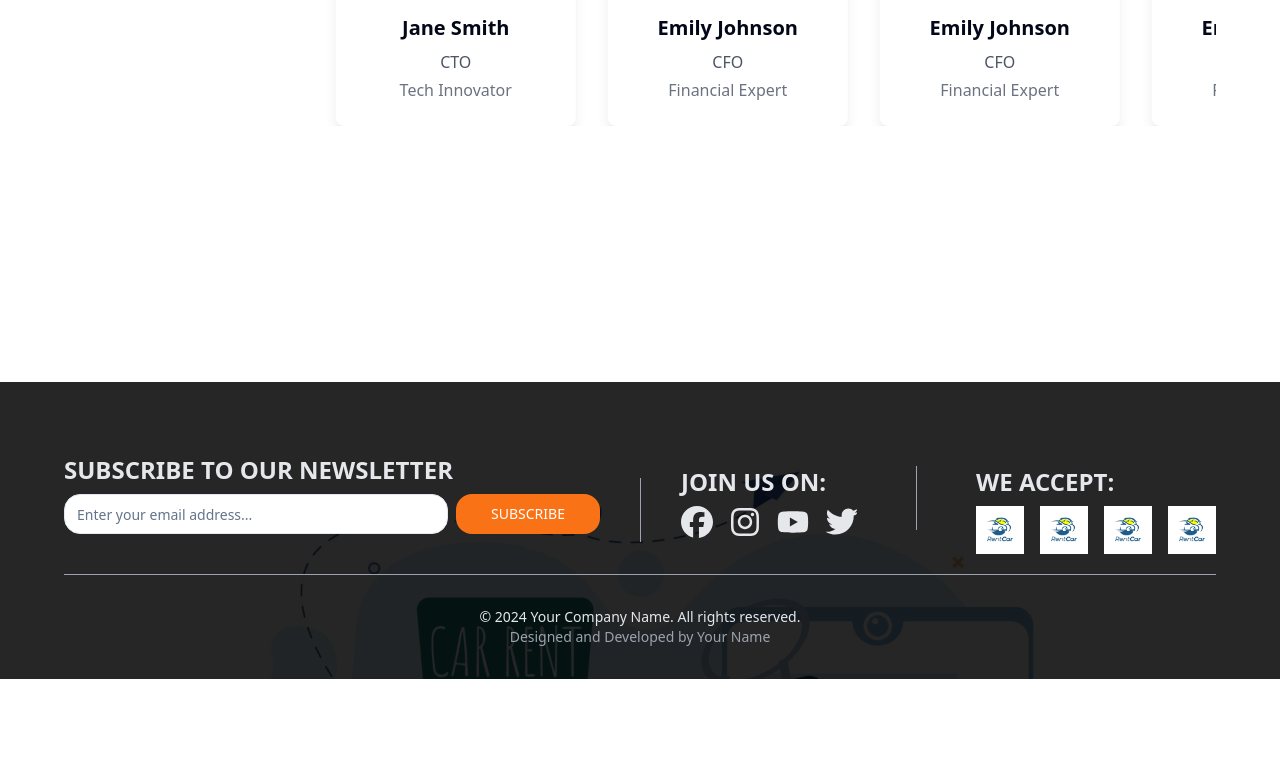
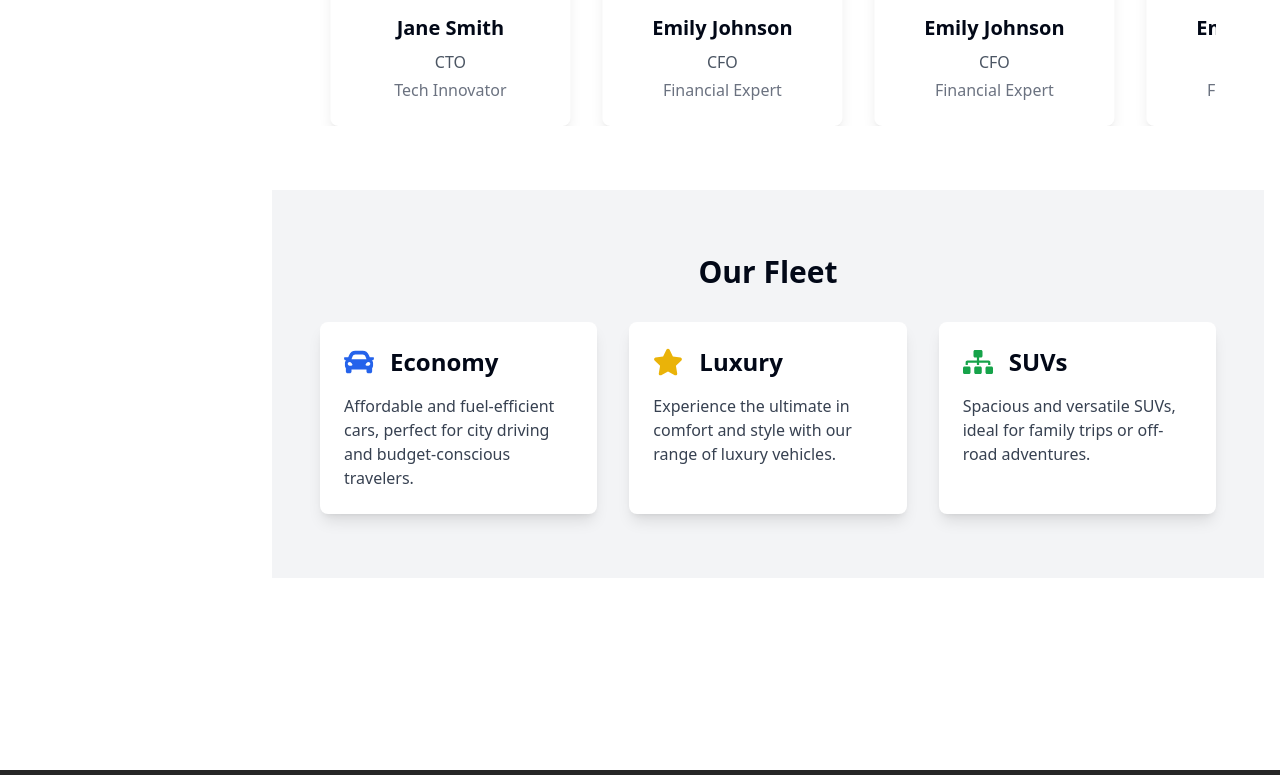
Before and after one commit to mahfuzctg/car-rental-frontend, a React (Vite) app: page /about in a window 1280 px wide. Shown: the part 1182-1957 px from the top of the page. Before the commit the page ends 1861 px from the top, so only its background shows below. Built offline with nearby package versions, Linux system fonts and the light colour scheme.

Commit message:
added out fleet

```diff
--- a/index.html
+++ b/index.html
@@ -2,7 +2,7 @@
 <html lang="en">
   <head>
     <meta charset="UTF-8" />
-    <link rel="icon" type="image/png" href="//src/assets/Logo/logo-1.jpg" />
+    <link rel="icon" type="image/png" href="./src//assets//Logo//logo-1.jpg" />
     <meta name="viewport" content="width=device-width, initial-scale=1.0" />
     <title>Car Rental</title>
   </head>
--- a/src/pages/AboutPage.tsx
+++ b/src/pages/AboutPage.tsx
@@ -1,5 +1,12 @@
 import React from "react";
-import { FaBullseye, FaCalendarAlt, FaEye } from "react-icons/fa";
+import {
+  FaBullseye,
+  FaCalendarAlt,
+  FaCar,
+  FaEye,
+  FaSitemap,
+  FaStar,
+} from "react-icons/fa";
 import "../Customs/style.css"; // Make sure this path is correct
 
 // Define your team members here
@@ -38,6 +45,28 @@ const teamMembers = [
     image:
       "https://i.postimg.cc/D0zQ5PtR/pngtree-user-profile-avatar-png-image-13369989.png",
     ranking: "Financial Expert",
+  },
+];
+// Our Fleet data
+
+const fleetData = [
+  {
+    type: "Economy",
+    description:
+      "Affordable and fuel-efficient cars, perfect for city driving and budget-conscious travelers.",
+    icon: <FaCar className="text-blue-600 text-3xl" />,
+  },
+  {
+    type: "Luxury",
+    description:
+      "Experience the ultimate in comfort and style with our range of luxury vehicles.",
+    icon: <FaStar className="text-yellow-500 text-3xl" />,
+  },
+  {
+    type: "SUVs",
+    description:
+      "Spacious and versatile SUVs, ideal for family trips or off-road adventures.",
+    icon: <FaSitemap className="text-green-600 text-3xl" />,
   },
 ];
 
@@ -137,6 +166,26 @@ const AboutUsSection: React.FC = () => {
           </div>
         </div>
       </section>
+      {/* Our Fleet Section */}
+      <section className="py-16 px-4 bg-gray-100">
+        <div className="container mx-auto">
+          <h2 className="text-3xl font-bold text-center mb-8">Our Fleet</h2>
+          <div className="flex flex-col md:flex-row md:space-x-8">
+            {fleetData.map((fleet) => (
+              <div
+                key={fleet.type}
+                className="flex-1 bg-white p-6 rounded-lg shadow-lg mb-6 md:mb-0"
+              >
+                <div className="flex items-center mb-4">
+                  {fleet.icon}
+                  <h3 className="text-2xl font-semibold ml-4">{fleet.type}</h3>
+                </div>
+                <p className="text-gray-700">{fleet.description}</p>
+              </div>
+            ))}
+          </div>
+        </div>
+      </section>
     </div>
   );
 };
```
